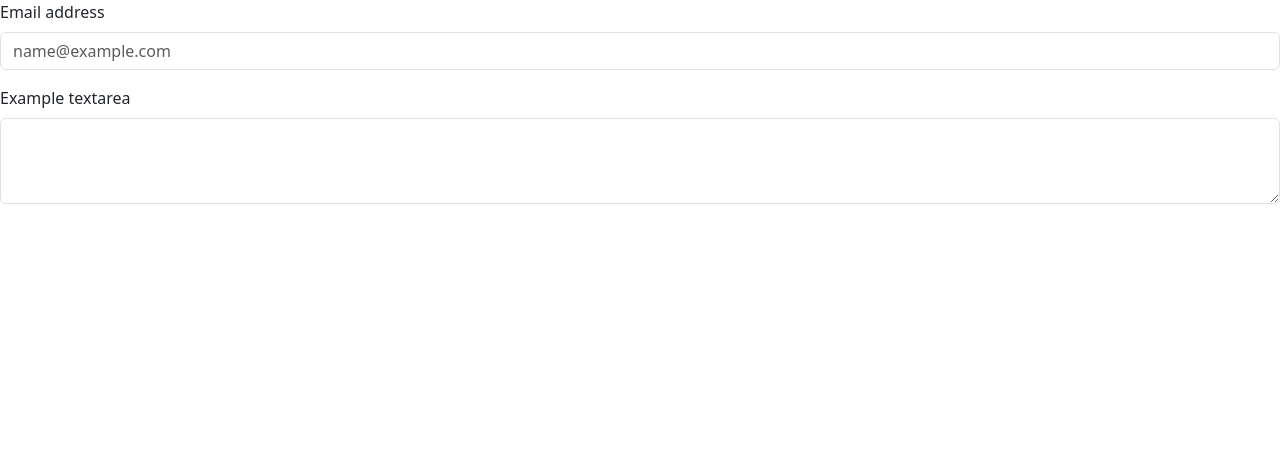
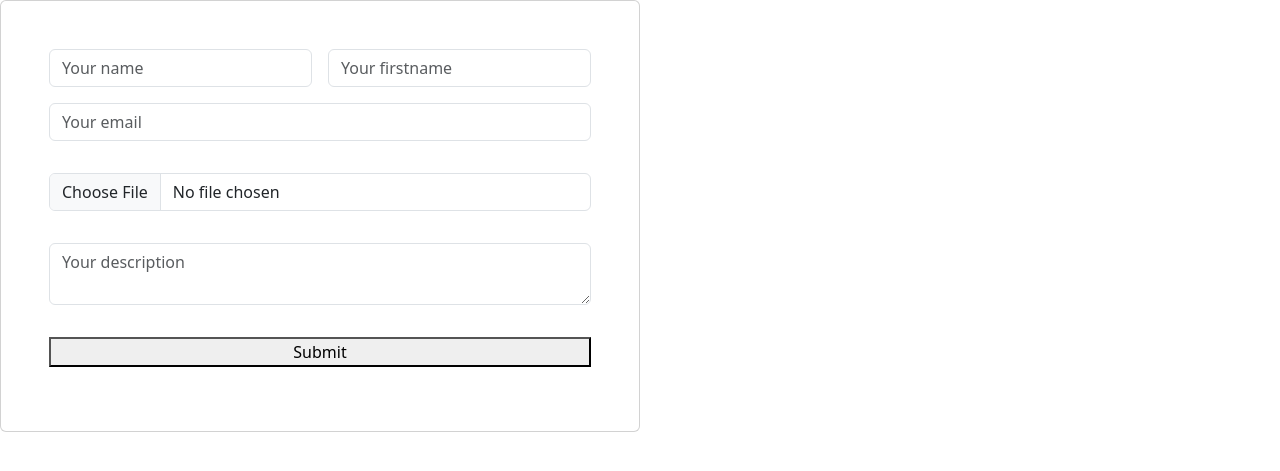
Before and after one commit to thibautjulien/hackers_poulette, a PHP site: page / in a window 1280 px wide. Shown: the top 471 px of the page. Run offline with PHP 8.4, Linux system fonts and the light colour scheme.

Commit message:
mise en place du form

```diff
--- a/assets/css/styles.scss
+++ /dev/null
@@ -1 +0,0 @@
-@import "../../../node_modules/bootstrap/scss/bootstrap.scss";
--- a/index.php
+++ b/index.php
@@ -5,6 +5,7 @@
         <meta name="viewport" content="width=device-width, initial-scale=1.0">
         <title>Hackers Poulette</title>
 
+        <link rel="stylesheet" href="assets/css/styles.css">
 
         <!-- Bootstrap -->
         <link href="https://cdn.jsdelivr.net/npm/bootstrap@5.3.3/dist/css/bootstrap.min.css" rel="stylesheet" integrity="sha384-QWTKZyjpPEjISv5WaRU9OFeRpok6YctnYmDr5pNlyT2bRjXh0JMhjY6hW+ALEwIH" crossorigin="anonymous">
@@ -12,14 +13,35 @@
     </head>
 
     <body>
-        <div class="mb-3">
-            <label for="exampleFormControlInput1" class="form-label">Email address</label>
-            <input type="email" class="form-control" id="exampleFormControlInput1" placeholder="name@example.com">
-        </div>
-        <div class="mb-3">
-            <label for="exampleFormControlTextarea1" class="form-label">Example textarea</label>
-            <textarea class="form-control" id="exampleFormControlTextarea1" rows="3"></textarea>
-        </div>
+        <section id="form">
+            <form action="">
+                <div class="card w-50 p-5">
+                    <div class="d-flex flex-row">
+                        <!-- Input NAME -->
+                        <input type="text" class="form-control me-3" id="name" name="name" placeholder="Your name" minlength="2" maxlength="255" required>
+
+                        <!-- Input FIRSTNAME -->
+                        <input type="text" class="form-control" id="firstname" name="firstname" placeholder="Your firstname" minlength="2" maxlength="255" required>
+                    </div>
+
+                    <div class="my-3">
+                        <!-- Input EMAIL -->
+                        <input type="email" class="form-control" id="email" name="email" placeholder="Your email" required>
+                    </div>
+
+
+                    <!-- Input FILE -->
+                    <input type="file" class="form-control my-3" id="file" name="file" placeholder="Your file" required>
+
+                    <!-- Input DESCRIPTION -->
+                    <textarea type="text" class="form-control my-3" id="text" name="text" placeholder="Your description" minlength="2" maxlength="1000" required></textarea>
+
+                    <button type="submit" class="my-3">Submit</button>
+                </div>
+
+            </form>
+        </section>
+
         <?php
             require_once 'includes/db.php';
         ?>
```
Also changed, not shown: assets/css/styles.css (added).
